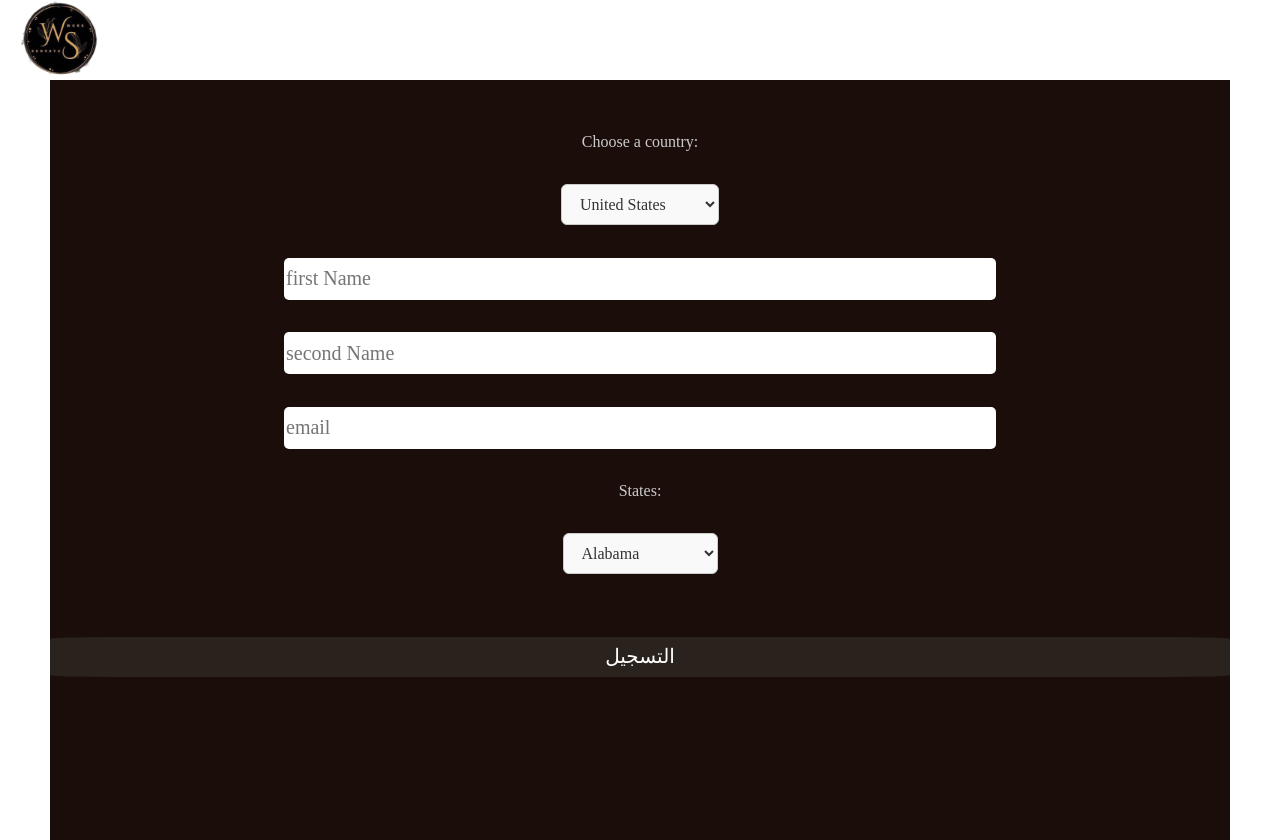
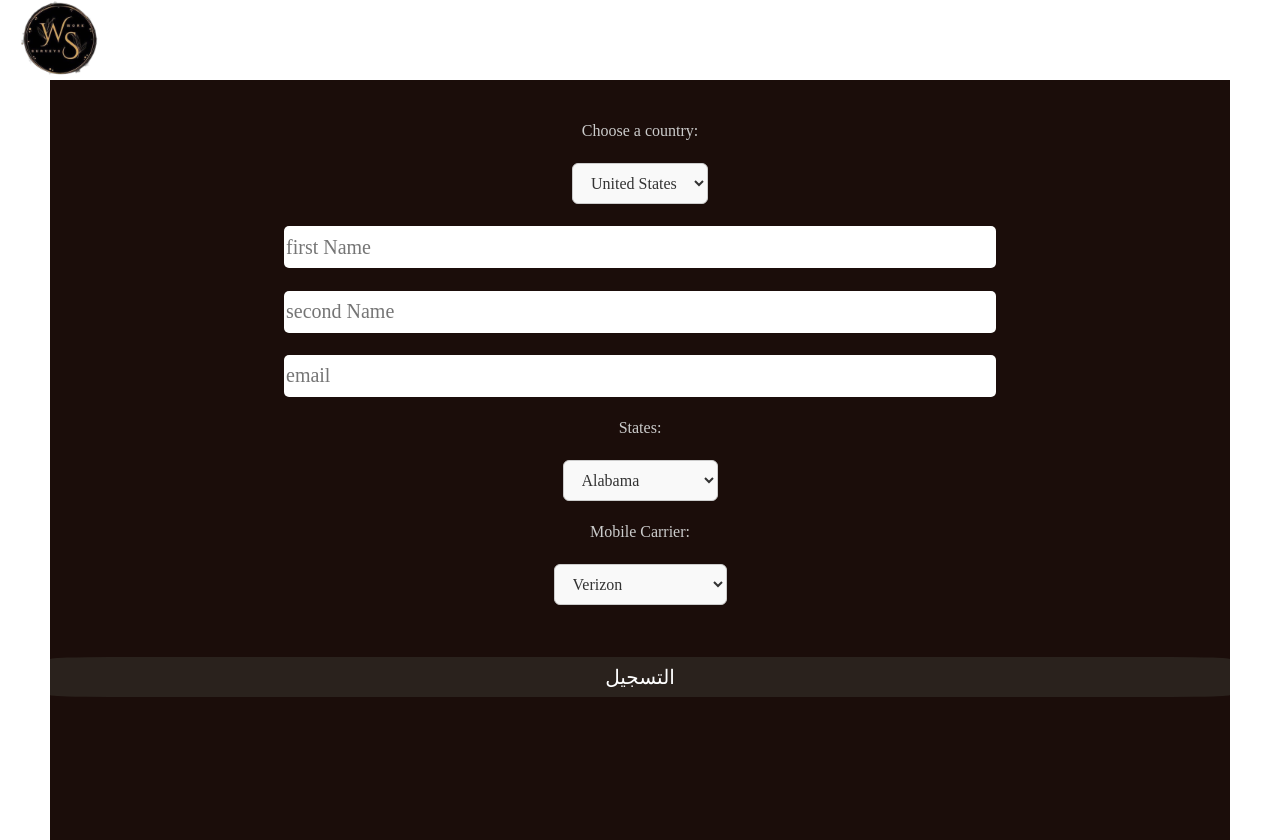
Before and after one commit to mahmoudalkirm90/worksurveys, a Flask app: template templates/regist.html in a window 1280 px wide. Run offline with Flask 3, Linux system fonts and the light colour scheme; the template is opened without the code that fills it, so the values that code supplies are empty.

Commit message:
edit the refferal of USA

```diff
--- a/redirect.py
+++ b/redirect.py
@@ -2,7 +2,7 @@ import random
 import string
 from datetime import datetime
 from urllib.parse import quote
-
+import uuid
 # Simulated input data
 form_data = {
     'email': 'user@example.com',
@@ -131,7 +131,7 @@ def go_us(data):
     date_str = datetime.now().strftime('%Y-%m-%d')
     transaction_id = "102" + random_string(27)
     ran = random_number(9)
-
+    mobile_carrier = data.get('mobile_carrier', 'verizon')  # Placeholder, can be dynamic based on input or logic
     """link = (
         "https://app.lifepointspanel.com/registration"
         f"?city={city}&country_code=US&date={date_str}&file_id=%7Bfile_id%7D&file_name=&mobile_carrier=%3F"
@@ -149,8 +149,12 @@ def go_us(data):
         "&doi_token=MzAwOTUxNmU5NWQ3MzM1MWM3YWJkMzlmYzNhY2QxYjMzMzMwMmJkNzgyNjNkZDJmMDgzODU4Mjc2MTUyMDA1ZA%3D%3D"
     )"""
 
+    # link = (
+    #     f"""https://app.lifepointspanel.com/registration?city={city}&country_code=US&date={date_str}&file_id=%7Bfile_id%7D&file_name=&mobile_carrier=%3F&ran={ran}&referer=&region_code={region_code}&source=&user_agent=&advertiser_id=1&advertiser_ref=&aff_click_id=&aff_id=1466&aff_sub=&aff_sub2=1098_4_3692&aff_sub3=10290288fab041f912eb6f14aa92c9&aff_sub4=&aff_sub5=&aff_unique1=&aff_unique2=&aff_unique3=&aff_unique4=&aff_unique5=&affiliate_id=1466&affiliate_name=ARROYO&affiliate_ref=617979&offer_file_id=0&offer_id=1237&offer_name=ARROYO_API_DOI_US_EN_1&offer_ref=&offer_url_id=0&transaction_id={transaction_id}&xp_utm_source=%7BXP_utm_source%7D&xp_utm_medium=%7BXP_utm_medium%7D&xp_utm_campaign=%7BXP_utm_campaign%7D&xp_utm_term=%7BXP_utm_term%7D&title=%7Btitle%7D&state=%7Bstate%7D&lang=EN&country=US&contactEmail={quote(email)}&firstName={quote(fname)}&lastName={quote(lname)}&contactCity={city}"""
+    # )
+
     link = (
-        f"""https://app.lifepointspanel.com/registration?city={city}&country_code=US&date={date_str}&file_id=%7Bfile_id%7D&file_name=&mobile_carrier=%3F&ran={ran}&referer=&region_code={region_code}&source=&user_agent=&advertiser_id=1&advertiser_ref=&aff_click_id=&aff_id=1466&aff_sub=&aff_sub2=1098_4_3692&aff_sub3=10290288fab041f912eb6f14aa92c9&aff_sub4=&aff_sub5=&aff_unique1=&aff_unique2=&aff_unique3=&aff_unique4=&aff_unique5=&affiliate_id=1466&affiliate_name=ARROYO&affiliate_ref=617979&offer_file_id=0&offer_id=1237&offer_name=ARROYO_API_DOI_US_EN_1&offer_ref=&offer_url_id=0&transaction_id={transaction_id}&xp_utm_source=%7BXP_utm_source%7D&xp_utm_medium=%7BXP_utm_medium%7D&xp_utm_campaign=%7BXP_utm_campaign%7D&xp_utm_term=%7BXP_utm_term%7D&title=%7Btitle%7D&state=%7Bstate%7D&lang=EN&country=US&contactEmail={quote(email)}&firstName={quote(fname)}&lastName={quote(lname)}&contactCity={city}"""
+        f"https://app.lifepointspanel.com/en-US/registration?city={city}&country_code=US&date={date_str}&file_id=%7Bfile_id%7D&file_name=&mobile_carrier={mobile_carrier}&ran={ran}&referer=https%3A%2F%2Fwww.topguruoffers.com%2F&region_code={region_code}&source=&user_agent=Mozilla%2F5.0+%28Linux%3B+Android+10%3B+K%29+AppleWebKit%2F537.36+%28KHTML%2C+like+Gecko%29+Chrome%2F145.0.0.0+Mobile+Safari%2F537.36&advertiser_id=1&advertiser_ref=&aff_click_id=&aff_id=1509&aff_sub=&aff_sub2=1812&aff_sub3=&aff_sub4=&aff_sub5=&aff_unique1={uuid.uuid4().hex}&aff_unique2=&aff_unique3=&aff_unique4=&aff_unique5=&affiliate_id=1509&affiliate_name=Trafficjam+Media%2C+Inc.&affiliate_ref=&offer_file_id=0&offer_id=8533&offer_name=TRAFFICJAMMEDIA_PTJ_DOI_US_EN_1&offer_ref=&offer_url_id=0&transaction_id={transaction_id}&XP_utm_source=%7BXP_utm_source%7D&XP_utm_medium=%7BXP_utm_medium%7D&XP_utm_campaign=%7BXP_utm_campaign%7D&XP_utm_term=%7BXP_utm_term%7D"
     )
 
     return link
--- a/static/regist.js
+++ b/static/regist.js
@@ -29,7 +29,8 @@ if (document.getElementById('country').value == "" && document.getElementById('c
     state: document.getElementById("states").value.replace(' ' , '+'),
     first_name: document.getElementById("first_name").value,
     last_name: document.getElementById("last_name").value,
-    email: document.getElementById('email').value
+    email: document.getElementById('email').value,
+    mobile_carrier: document.getElementById('mobile_carrier').value
   };
   try {
         const response = await fetch('/regist', {
@@ -59,6 +60,7 @@ if (document.getElementById('country').value == "" && document.getElementById('c
             else if(data.is_active){
             resultDiv.innerHTML  = 'redirecting'
             window.location.replace(data.redirect)
+            // console.log(data.redirect)
             }
         resultDiv.style.color = data.is_active? 'green' : 'red';
         }
--- a/templates/index.html
+++ b/templates/index.html
@@ -8,7 +8,7 @@
     <input type="password" name="password" id = 'codeInput' required>
     <button id = 'login' onclick="checkCode()">المتابعة</button>
     <p>لا تملك كود؟ أحصل عليه الأن</p>
-    <a href="https://t.me/worksurvey13" >t.me/worksurvey13</a>
+    <a href="https://t.me/worksurvyes" >t.me/worksurvyes</a>
     <a id = 'result'></a>
    </div>
 </div>
--- a/templates/regist.html
+++ b/templates/regist.html
@@ -7,8 +7,8 @@
         <label for="country">Choose a country:</label>
         <select id="country" name="country">
             <option value="usa">United States</option>
-            <option value="uk">United Kingdom</option>
-            <option value="de">Germany</option>
+            <!-- <option value="uk">United Kingdom</option>
+            <option value="de">Germany</option> -->
         </select>
         <input id = 'first_name' placeholder="first Name" required>
         <input id = 'last_name' placeholder="second Name" required>
@@ -66,6 +66,19 @@
                 <option value="Wisconsin">Wisconsin</option>
                 <option value="Wyoming">Wyoming</option>
             </select>
+            <label for="mobile_carrier" style="display: block;">Mobile Carrier:</label>
+            <select id="mobile_carrier" name="mobile_carrier" style="display: block;">
+                <option value="verizon">Verizon</option>
+                <option value="att">AT&T</option>
+                <option value="t-mobile">T-Mobile</option>
+                <option value="sprint">Sprint</option>
+                <option value="us-cellular">US Cellular</option>
+                <option value="boost-mobile">Boost Mobile</option>
+                <option value="cricket-wireless">Cricket Wireless</option>
+                <option value="metro-by-t-mobile">Metro by T-Mobile</option>
+                <option value="tracfone">Tracfone</option>
+                <option value="xfinity-mobile">Xfinity Mobile</option>
+            </select>
             <button id='regist' onclick="" style="margin: 30px 0;width:100%">التسجيل</button>
             <p id = 'result'></p>
     </div>
```
Also changed, not shown: codes.db (added).
